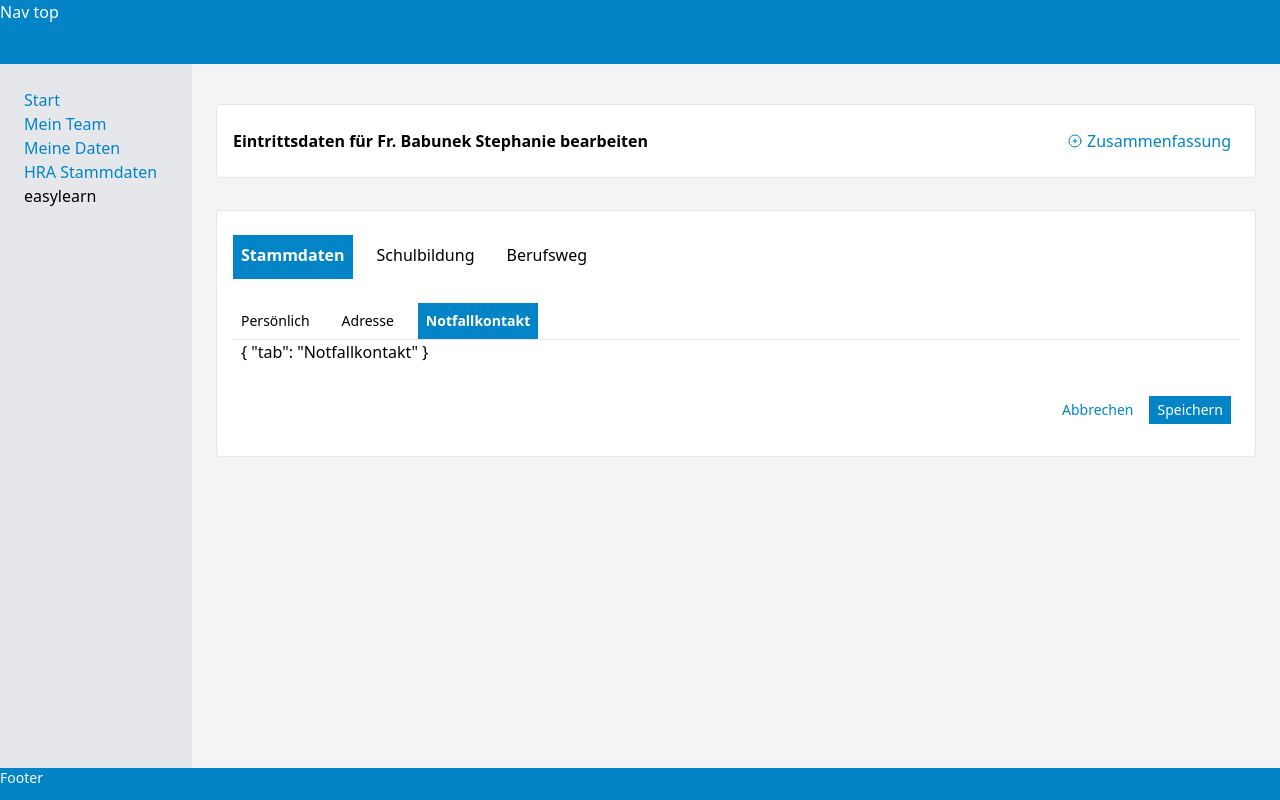
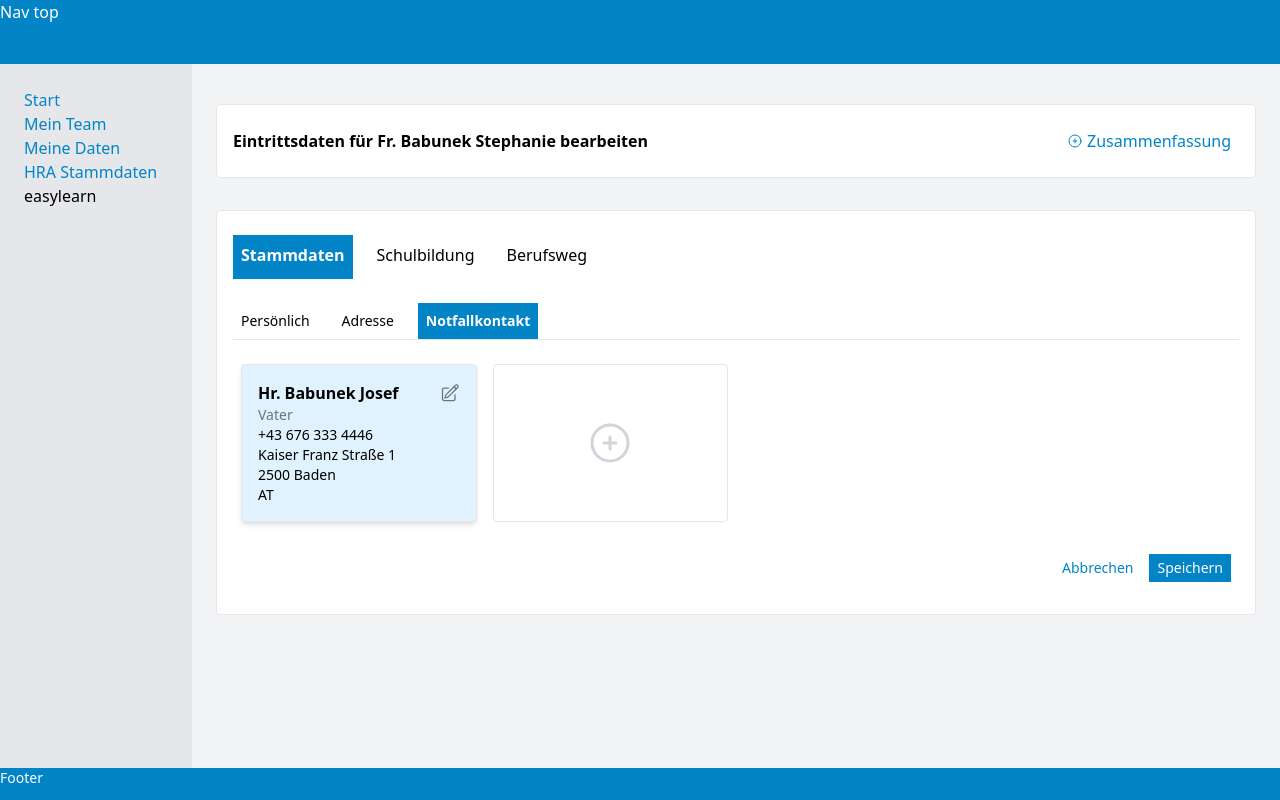
Before and after one commit to elementarteilchen-charm/hrm-playground, a Nuxt app: page /hra-formular in a window 1280 px wide. Both pictures are taken after a click on the link "Notfallkontakt". Built offline with nearby package versions, Linux system fonts and the light colour scheme.

Commit message:
Notfallkontakt als Karte und mit Modal Dialog

```diff
--- a/components/InputSelect.vue
+++ b/components/InputSelect.vue
@@ -8,7 +8,7 @@
 
 </script>
 <template>
-    <div class="grid self-center text-sm font-bold">
+    <div class="grid self-center text-sm_ text-gray-400 _font-bold">
         {{label}}
     </div>
     <div>
--- a/components/InputText.vue
+++ b/components/InputText.vue
@@ -8,10 +8,11 @@
 
 </script>
 <template>
-    <div class="grid self-start pt-1 text-sm font-bold">
+    <div class="grid self-start pt-1 text-sm_ text-gray-400 font-light_">
         {{label}}
     </div>
     <div class="">
-        <input class="px-2 py-1 border border-gray-300 rounded" :class="width" type="text" :value="value" />
+        <input class="px-2 py-1 border border-gray-300 rounded" :class="width" type="text"
+        :value="value" />
     </div>
 </template>
--- a/components/Stammdaten/Land.vue
+++ b/components/Stammdaten/Land.vue
@@ -3,13 +3,15 @@
 </script>
 
 <template>
-  <div class="grid grid-row-1 bg-gray-50 py-4 mt-6">
+  <h3 class="text-lg font-bold text-gray-700 mt-8 mb-2">
+    Staatsangehörigkeit und Geburtsort</h3>
+  <div class="grid grid-row-1 py-4">
     <div class="grid lg:grid-cols-2 gap-4">
       <div class="px-2 grid grid-cols-[minmax(10rem,auto)_1fr] gap-4">
           <InputText label="Geburtsort" value="Krems an der Donau" />
           <InputSelect label="Geburtsland" :options="['AT','DE', 'PL']" width="w-32"/>
       </div>
-
+    <div></div>
       <div class="px-2 grid grid-cols-[minmax(10rem,auto)_1fr] gap-4">
         <InputSelect label="Staatsangehörigkeit" :options="['AT','DE', 'PL']" />
         <InputSelect label="Staatsangehörigkeit 2" :options="['-','DE', 'PL']" width="w-32"/>
--- a/components/Stammdaten/Name.vue
+++ b/components/Stammdaten/Name.vue
@@ -3,10 +3,11 @@
 </script>
 
 <template>
+  <h3 class="text-lg my-6">Name und Geburtsdatum</h3>
   <div class="grid lg:grid-cols-2 gap-4">
 
     <div class="grid grid-row-1 gap-4 border-r">
-      <div class="mt-6 px-2 grid grid-cols-[minmax(10rem,auto)_1fr] gap-4 ">
+      <div class="mt-0 px-2 grid grid-cols-[minmax(6rem,auto)_1fr] gap-4 ">
         <InputSelect label="Titel vor dem Namen" :options="['BA','Mag.', 'MSc.']" width="w-32"/>
         <InputText label="Vorname" value="Stephanie"/>
         <InputText label="Nachname" value="Babunek"/>
--- /dev/null
+++ b/components/Stammdaten/Notfallkontakte.vue
@@ -0,0 +1,97 @@
+<script setup>
+    import { PencilSquareIcon, PlusCircleIcon } from '@heroicons/vue/24/outline'
+    import { ref, reactive } from 'vue'
+
+    const kontaktDaten = {
+            'name': 'Hr. Babunek Josef',
+            'beziehung': 'Vater',
+            'telefon': '+43 676 333 4446',
+            'strasse': 'Kaiser Franz Straße 1',
+            'ort': '2500 Baden',
+            'land': 'AT'
+        };
+
+    let kontakt = reactive(kontaktDaten);
+
+    function showDialog() {
+      document.getElementById('daten-dialog').showModal();
+    }
+
+    function saveData(ev) {
+      console.log("Saving data");
+      console.log(ev);
+    }
+
+</script>
+
+<template>
+
+  <div class="mt-6 grid grid-cols-4 gap-4">
+
+    <div class="border rounded shadow-md p-4 bg-blue-100">
+      <div class="grid grid-cols-[1fr_auto] gap-4">
+        <div class="font-bold">{{kontakt.name}}</div>
+        <button @click="showDialog()">
+          <PencilSquareIcon class=" w-5 h-5 place-self-center text-gray-500 hover:text-blue-600"/>
+        </button>
+      </div>
+      <div class="text-sm text-gray-500">{{kontakt.beziehung}}</div>
+      <div class="text-sm">
+        <div>{{kontakt.telefon}}</div>
+        <div>{{kontakt.strasse}}</div>
+        <div>{{kontakt.ort}}</div>
+        <div>{{kontakt.land}}</div>
+      </div>
+    </div>
+
+    <div class="border rounded hover:shadow-lg hover:text-blue-600 text-gray-300 p-4  h-full grid">
+      <button @click="showDialog()" class="place-self-center">
+        <PlusCircleIcon class=" w-12 h-12 "/>
+      </button>
+    </div>
+  </div>
+
+  <dialog  id="daten-dialog"  @close="saveData()" class="rounded-lg shadow-lg bg-white p-0">
+      <form action="" method="dialog" class="h-full">
+          <div class="grid grid-rows-[3rem_1fr_3rem] h-full">
+
+              <header class="px-4 py-2 h-12  text-lg font-bold bg-blue-600 text-white">
+                  Neuen Notfallkontakt anlegen
+              </header>
+
+              <main class="px-4 py-2" style="height: calc(100% - 1rem); overflow-y: auto;">
+                  <div class="mt-6 px-2 grid grid-cols-[minmax(8rem,auto)_1fr] gap-4">
+                      <InputText label="Name" :value="kontakt.name" />
+                      <InputText label="Beziehung" :value="kontakt.beziehung" />
+                      <InputText label="Telefon" :value="kontakt.telefon" />
+                      <InputText label="Straße" :value="kontakt.strasse" />
+                      <InputText label="Ort" :value="kontakt.ort" />
+                      <InputSelect label="Land" :options="['AT', 'DE', 'PL']" />
+                  </div>
+
+              </main>
+
+              <footer class="px-4 py-2 border-t bg-gray-100 h-12">
+                      <div class="flex justify-end space-x-4">
+                          <button class="text-sm text-blue-600 hover:underline">Schließen</button>
+                          <button  formmethod="dialog" class="bg-blue-600 hover:bg-blue-700 text-white text-sm px-2 py-1 rounded">Speichern</button>
+                      </div>
+              </footer>
+          </div>
+      </form>
+  </dialog>
+
+</template>
+
+<style>
+    dialog {
+        width: 50vw;
+        min-width: 32rem;
+        max-width: 800px;
+        max-height: 800px;
+    }
+
+    dialog::backdrop {
+      background: rgba(0.2,0.2,0.2, 0.4);
+    }
+</style>
--- a/pages/hra-formular.vue
+++ b/pages/hra-formular.vue
@@ -62,7 +62,7 @@
             <StammdatenAdresse />
           </div>
           <div v-show="tabs[2] == activeTab.tab" class="px-2">
-            {{activeTab}}
+            <StammdatenNotfallkontakte />
           </div>
         <div class="mt-6">
         </div>
--- a/tailwind.config.js
+++ b/tailwind.config.js
@@ -21,6 +21,8 @@ module.exports = {
          blue: colors.sky,
          emerald: colors.emerald,
          indigo: colors.indigo,
+         green: colors.green,
+         orange: colors.orange,
          yellow: colors.yellow,
     },
     extend: {
```
